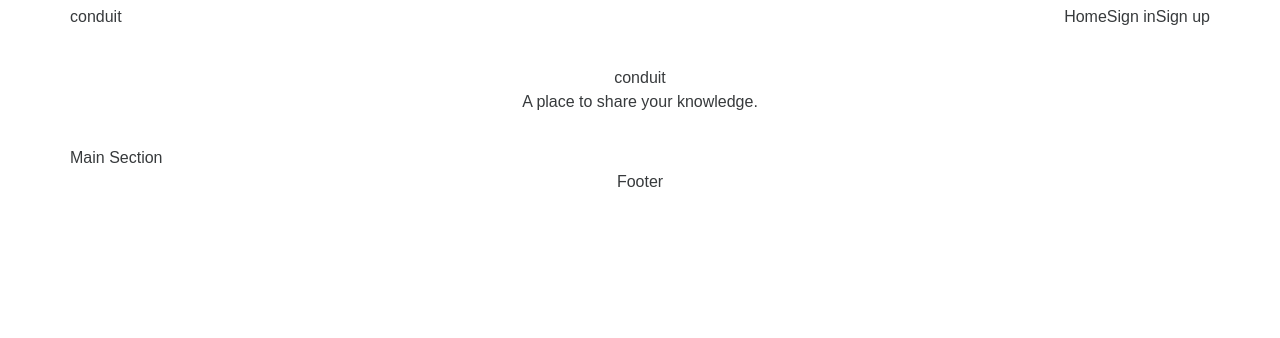
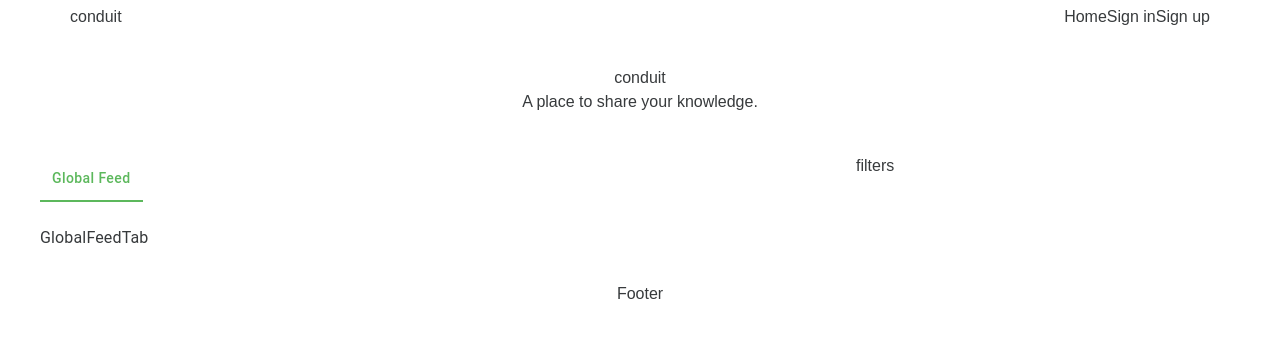
Before and after one commit to KhalidArdah/react-demo, a React (Create React App) app: page / in a window 1280 px wide. Shown: the top 338 px of the page. Built offline with nearby package versions, Linux system fonts and the light colour scheme.

Commit message:
init view layout of main section

```diff
--- a/package.json
+++ b/package.json
@@ -3,7 +3,7 @@
   "version": "0.1.0",
   "private": true,
   "dependencies": {
-    "@material-ui/core": "^4.0.2",
+    "@material-ui/core": "^4.0.0-rc.0",
     "@types/classnames": "^2.2.8",
     "@types/jest": "24.0.13",
     "@types/node": "12.0.5",
--- a/src/App.tsx
+++ b/src/App.tsx
@@ -4,15 +4,19 @@ import NavBar from "./components/NavBar";
 import Header from "./components/Header";
 import MainSection from './components/MainSection';
 import Footer from './components/Footer';
+import { MuiThemeProvider } from '@material-ui/core/styles';
+import theme from "./theme";
 
 const App: React.FC = () => {
   return (
+    <MuiThemeProvider theme={theme}>
       <div className="App">
         <NavBar />
         <Header />
         <MainSection />
         <Footer />
       </div>
+    </MuiThemeProvider>
   );
 }
 
--- /dev/null
+++ b/src/components/MainSection/GlobalFeedTab/styles.ts
@@ -0,0 +1,7 @@
+import { createStyles } from "@material-ui/core/styles";
+
+const styles = () =>
+    createStyles({
+    })
+
+export default styles;
--- a/src/components/MainSection/MainSection.tsx
+++ b/src/components/MainSection/MainSection.tsx
@@ -1,13 +1,53 @@
-import React, { PureComponent } from "react";
+import React, { PureComponent, FunctionComponent } from "react";
+import PropTypes from 'prop-types';
 import { WithStyles } from "@material-ui/core/styles/withStyles";
 import styles from "./styles";
+import Box from '@material-ui/core/Box';
+import { Container, Tabs, Tab, Typography } from "@material-ui/core";
+import MainSectionState from "./MainSectionState";
 
-export class MainSection extends PureComponent<WithStyles<typeof styles>> {
+const TabContainer: FunctionComponent = (props) => (
+	<Typography component="div" style={{ padding: "1.5rem 0" }}>
+		{props.children}
+  	</Typography>
+);
+
+TabContainer.propTypes = {
+	children: PropTypes.node.isRequired,
+};
+
+export class MainSection extends PureComponent<WithStyles<typeof styles>, MainSectionState> {
+	state = {
+		/* index of active tab */
+		tabIndex: 0
+	}
+	tabs = [
+		{
+			title: "Global Feed",
+			content: <TabContainer>GlobalFeedTab</TabContainer>
+		}
+	];
+	getTabContent = (tabIndex: number = 0) => {
+		return this.tabs[tabIndex];
+	}
+	handleTabChange = (event: React.ChangeEvent<{}>, value: number) => {
+		this.setState({ tabIndex: value });
+	}
 	render() {
 		return (
-			<div className="container">
-                Main Section
-			</div>
+			<Container maxWidth="lg">
+				<Box display="flex" p={1}>
+					<Box p={1} flexGrow={2} className={this.props.classes.postsContainer}>
+						<Tabs value={this.state.tabIndex} onChange={this.handleTabChange}>
+							{this.tabs.map((tab, index) => <Tab key={index} label={tab.title} className={this.props.classes.tabTitle} />)}
+						</Tabs>
+						{this.tabs[this.state.tabIndex].content}
+					</Box>
+					<Box p={1} flexGrow={1} className={this.props.classes.filtersContainer}>
+						filters
+					</Box>
+				</Box>
+			</Container>
 		);
 	}
 }
--- /dev/null
+++ b/src/components/MainSection/MainSectionState.ts
@@ -0,0 +1,3 @@
+export default interface MainSectionState {
+	tabIndex: number
+}
--- a/src/components/MainSection/styles.ts
+++ b/src/components/MainSection/styles.ts
@@ -1,7 +1,20 @@
-import { createStyles } from "@material-ui/core/styles";
+import { createStyles, Theme } from "@material-ui/core/styles";
 
-const styles = () =>
+const styles = (theme: Theme) =>
     createStyles({
+        postsContainer: {
+            paddingTop: "0",
+            paddingBottom: "0"
+        },
+        filtersContainer: {
+            paddingTop: "0",
+            paddingBottom: "0"
+        },
+        tabTitle: {
+            textTransform: "none",
+            color: theme.palette.secondary.main,
+            minWidth: "42px"
+        }
     })
 
 export default styles;
--- /dev/null
+++ b/src/theme.ts
@@ -0,0 +1,12 @@
+import { createMuiTheme } from '@material-ui/core';
+
+export default createMuiTheme({
+    palette: {
+        primary: {
+            main: "#FFF"
+        },
+        secondary: {
+            main: "#5CB85C"
+        }
+    }
+});
```
Also changed, not shown: src/components/MainSection/GlobalFeedTab/GlobalFeedTab.tsx (added, +11 -0 lines), src/components/MainSection/GlobalFeedTab/index.tsx (added, +7 -0 lines), 1 other file (tests, documents, lock files or other folders). Lines whose indentation alone changed are shown as unchanged.
